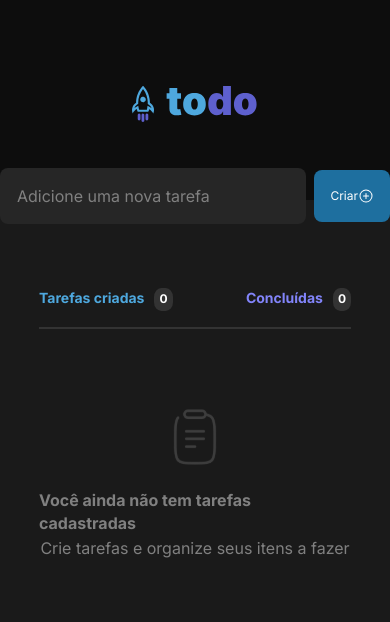
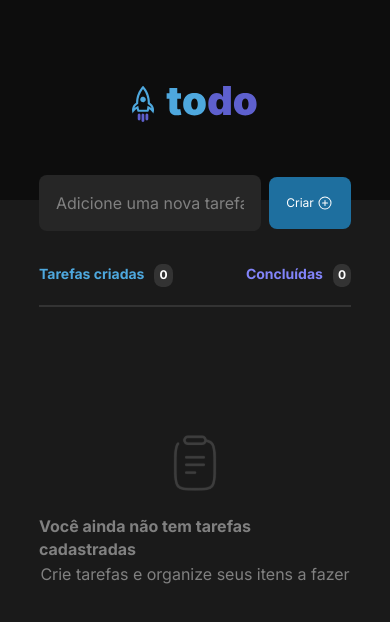
Before and after one commit to prissycorrea/to-do, a React (Vite) app: page / in a window 390 px wide. Shown: the top 622 px of the page. Built offline with nearby package versions, Linux system fonts and the light colour scheme.

Commit message:
functionalities done

```diff
--- a/src/App.tsx
+++ b/src/App.tsx
@@ -1,14 +1,12 @@
 import { useState } from 'react'
 import { Header } from './components/Header'
 import './global.css';
-import { Input } from './components/Input';
 import { CreatedTasks } from './components/CreatedTasks';
 
 export function App() {
   return (
     <>
     <Header />
-    <Input />
     <CreatedTasks />
     </>
   )
--- a/src/components/CreateButton.module.css
+++ b/src/components/CreateButton.module.css
@@ -18,3 +18,9 @@
 .button:hover {
     background: #4EA8DE;
 }
+
+@media (max-width: 767px) {
+    .button {
+        margin-bottom: 10px;
+    }
+}
--- a/src/components/CreateButton.tsx
+++ b/src/components/CreateButton.tsx
@@ -1,9 +1,13 @@
 import styles from './CreateButton.module.css';
 import { PlusCircle } from '@phosphor-icons/react';
 
-export function CreateButton() {
+interface CreateButtonProps {
+  onClick: () => void; // Callback para quando o botão for clicado
+}
+
+export function CreateButton({ onClick }: CreateButtonProps) {
   return (
-    <button className={styles.button} type="button">
+    <button onClick={onClick} className={styles.button} type="button">
       Criar <PlusCircle size={16} />
     </button>
   );
--- a/src/components/CreatedTasks.module.css
+++ b/src/components/CreatedTasks.module.css
@@ -1,7 +1,14 @@
 .container {
-
     width: 80vw;
     margin: 0 auto;
+}
+
+.noTasks {
+    display: flex;
+    flex-direction: column;
+    align-items: center;
+    justify-content: center;
+    margin: 3rem 0 5rem 0;
 }
 
 .tasksContainerHeader {
@@ -36,7 +43,7 @@
 }
 
 .containerTasks {
-    margin-top: 1rem;
+    margin-top: 5rem;
     border-top: 2px solid var(--gray-400);
     display: flex;
     flex-direction: column;
@@ -52,3 +59,15 @@
     font-weight: bold;
     margin-bottom: 0.2rem;
 }
+
+@media (max-width: 768px) {
+    .containerTasks {
+        margin-top: 4rem;
+    }
+
+    .tasksHeaderContainer {
+        margin-top: 7rem;
+    }
+
+
+}
--- a/src/components/CreatedTasks.tsx
+++ b/src/components/CreatedTasks.tsx
@@ -1,24 +1,109 @@
-import styles from './CreatedTasks.module.css';
-import clipboardIcon from '../assets/clipboard-icon.svg';
+import { useState } from "react";
+import styles from "./CreatedTasks.module.css";
+import clipboardIcon from "../assets/clipboard-icon.svg";
+import { TaskCard } from "./TaskCard";
+import { Input } from "./Input"; // Importando o componente Input
+
+// Definição de um tipo para a tarefa
+interface Task {
+  id: number;
+  title: string;
+  completed: boolean;
+}
 
 export function CreatedTasks() {
+  // Gerenciando o estado das tarefas
+  const [tasks, setTasks] = useState<Task[]>([]); // Inicialmente, sem tarefas
+  const [newTaskTitle, setNewTaskTitle] = useState<string>(""); // Estado para o título da nova tarefa
+
+  // Função para adicionar uma nova tarefa
+  const handleAddTask = () => {
+    if (newTaskTitle.trim() === "") return; // Não adiciona se o título estiver vazio
+
+    const newTask: Task = {
+      id: tasks.length + 1, // ID único para a tarefa (pode ser melhorado)
+      title: newTaskTitle,
+      completed: false,
+    };
+
+    setTasks([...tasks, newTask]); // Atualiza o estado com a nova tarefa
+    setNewTaskTitle(""); // Limpa o input após adicionar a tarefa
+  };
+
+  // Função para excluir uma tarefa
+  const handleDeleteTask = (taskId: number) => {
+    setTasks(tasks.filter((task) => task.id !== taskId)); // Remove a tarefa com o ID correspondente
+  };
+
+  // Função para alternar o status de conclusão da tarefa
+  const handleToggleTaskCompletion = (taskId: number) => {
+    setTasks(
+      tasks.map((task) =>
+        task.id === taskId ? { ...task, completed: !task.completed } : task
+      )
+    );
+  };
+
   return (
     <div className={styles.container}>
       <div className={styles.tasksContainerHeader}>
         <div className={styles.tasksHeader}>
           <p className={styles.tasksHeaderText}>Tarefas criadas</p>
-                <p>0</p>
+          <p>{tasks.filter((task) => !task.completed).length}</p>{" "}
+          {/* Número de tarefas não concluídas */}
         </div>
         <div className={styles.tasksHeader}>
           <p className={styles.tasksHeaderText}>Concluídas</p>
-                <p>0</p>
+          <p>{tasks.filter((task) => task.completed).length}</p>{" "}
+          {/* Número de tarefas concluídas */}
         </div>
       </div>
+
+      {/* Componente Input que captura o valor do input e cria a tarefa */}
+      <Input
+        value={newTaskTitle} // Valor do input
+        onChange={setNewTaskTitle} // Callback para atualizar o estado do input
+        onCreate={handleAddTask} // Callback para criar a tarefa
+      />
+
       <div className={styles.containerTasks}>
+        {/* Tarefas Não Concluídas */}
+        {tasks.filter((task) => !task.completed).length === 0 ? ( // Se não houver tarefas
+          <div className={styles.noTasks}>
             <img src={clipboardIcon} alt="Ícone de clipboard" />
             <p>Você ainda não tem tarefas cadastradas</p>
             <p>Crie tarefas e organize seus itens a fazer</p>
           </div>
+        ) : (
+          tasks
+            .filter((task) => !task.completed)
+            .map((task) => (
+              <TaskCard
+                key={task.id}
+                task={task}
+                onDelete={handleDeleteTask} // Passa a função de exclusão para o TaskCard
+                onToggleCompletion={handleToggleTaskCompletion} // Passa a função de conclusão para o TaskCard
+              />
+            ))
+        )}
+
+        {/* Tarefas Concluídas */}
+        {tasks.filter((task) => task.completed).length > 0 && (
+          <div className={styles.completedTasksContainer}>
+            <h3>Tarefas Concluídas</h3>
+            {tasks
+              .filter((task) => task.completed)
+              .map((task) => (
+                <TaskCard
+                  key={task.id}
+                  task={task}
+                  onDelete={handleDeleteTask} // Passa a função de exclusão para o TaskCard
+                  onToggleCompletion={handleToggleTaskCompletion} // Passa a função de alternância de conclusão para o TaskCard
+                />
+              ))}
+          </div>
+        )}
+      </div>
     </div>
   );
 }
--- a/src/components/Input.module.css
+++ b/src/components/Input.module.css
@@ -25,5 +25,28 @@
     justify-content: center;
     align-items: center;
     flex-direction: row;
-    margin-top: -2rem;
+    margin-top: -7rem;
 }
+
+/* Mobile */
+@media (max-width: 767px) {
+    .container {
+        flex-direction: row;
+    }
+
+    .input {
+        margin-bottom: 10px;
+        width: 80%;
+    }
+}
+
+/* Tablet */
+@media (min-width: 768px) and (max-width: 1023px) {
+    .container {
+        flex-direction: row;
+    }
+
+    .input {
+        width: 80%;
+    }
+}
--- a/src/components/Input.tsx
+++ b/src/components/Input.tsx
@@ -1,11 +1,23 @@
 import { CreateButton } from './CreateButton';
 import styles from './Input.module.css';
 
-export function Input() {
+interface InputProps {
+  value: string; // Valor atual do input
+  onChange: (value: string) => void; // Callback para mudança de valor
+  onCreate: () => void; // Callback para criar a tarefa
+}
+
+export function Input({ value, onChange, onCreate }: InputProps) {
   return (
     <div className={styles.container}>
-      <input className={styles.input} type="text" placeholder="Adicione uma nova tarefa" />
-      <CreateButton />
+      <input
+        className={styles.input}
+        type="text"
+        placeholder="Adicione uma nova tarefa"
+        value={value} // Valor do input controlado pelo estado
+        onChange={(e) => onChange(e.target.value)} // Chama o callback ao mudar o valor
+      />
+      <CreateButton onClick={onCreate} /> {/* Botão para criar a tarefa */}
     </div>
   );
 }
--- /dev/null
+++ b/src/components/TaskCard.module.css
@@ -0,0 +1,118 @@
+.taskCardContainer {
+    display: flex;
+    width: 80vw;
+    justify-content: space-between;
+    padding: 1rem;
+    background-color: var(--gray-500);
+    margin: 1rem;
+    border-radius: 8px;
+    transition: background-color 0.3s ease, transform 0.3s ease, opacity 0.3s ease;
+    opacity: 0; /* Começa invisível para animação de fade-in */
+    animation: fadeIn 0.5s forwards; /* Animação de adicionar */
+}
+
+.taskCardContainer p {
+    font-size: var(--medium-font);
+    font-weight: normal;
+}
+
+.taskCard {
+    display: flex;
+    width: 80%;
+}
+
+.taskCardContainer button {
+    background: none;
+    border: none;
+    cursor: pointer;
+}
+
+.taskCard button:nth-of-type(1) {
+    margin-right: 12px;
+    color: var(--blue-200);
+}
+
+.taskCardContainer .iconCircle:hover {
+    color: #1E6F9F !important;
+    transition: all 0.1s;
+}
+
+.taskCardContainer > button:nth-of-type(1) {
+    border-radius: 4px;
+    padding: 4px 2px 0 2px;
+}
+
+.taskCardContainer > button:nth-of-type(1):hover {
+    color: var(--red-200);
+    background-color: var(--gray-200);
+    transition: all 0.1s;
+}
+
+.taskCardChecked {
+    text-decoration: line-through;
+    display: flex;
+    width: 80%;
+}
+
+.taskCardContainer {
+    display: flex;
+    align-items: center;
+    justify-content: space-between;
+    margin-bottom: 10px;
+    padding: 10px;
+    background-color: #f4f4f5;
+    border-radius: 8px;
+    transition: background-color 0.3s ease, transform 0.3s ease;
+  }
+
+  @keyframes fadeIn {
+    from {
+      opacity: 0;
+      transform: translateY(20px); /* Começa mais abaixo */
+    }
+    to {
+      opacity: 1;
+      transform: translateY(0); /* Volta à posição original */
+    }
+  }
+
+  .removing {
+    opacity: 0;
+    transform: translateX(-20px); /* Desliza suavemente para a esquerda ao remover */
+    transition: opacity 0.3s ease, transform 0.3s ease; /* Animação de remoção */
+  }
+
+  .completing {
+    transform: translateX(20px); /* Desliza suavemente para a direita ao concluir */
+    transition: transform 0.3s ease; /* Animação de conclusão */
+  }
+
+  .circleButton {
+    position: relative;
+    background: none;
+    border: none;
+    cursor: pointer;
+    transition: transform 0.3s ease; /* Animação para o botão de círculo */
+  }
+
+  .completed {
+    color: #4CAF50; /* Cor do ícone quando a tarefa é concluída */
+    transform: scale(1.1); /* Leve aumento de escala ao concluir */
+  }
+
+  .completedText {
+    text-decoration: line-through;
+    color: #6B7280;
+    transition: color 0.3s ease; /* Transição de cor ao concluir */
+  }
+
+  .taskCard label {
+    display: flex;
+    align-items: center;
+    cursor: pointer;
+  }
+
+  .taskCard p {
+    margin-left: 10px;
+    transition: color 0.3s ease; /* Transição suave para o texto */
+  }
--- /dev/null
+++ b/src/components/TaskCard.tsx
@@ -0,0 +1,65 @@
+import { Circle, Trash, CheckCircle } from '@phosphor-icons/react';
+import styles from './TaskCard.module.css';
+import { useState } from 'react';
+
+interface Task {
+  id: number;
+  title: string;
+  completed: boolean;
+}
+
+interface TaskCardProps {
+  task: Task;
+  onDelete: (taskId: number) => void;
+  onToggleCompletion: (taskId: number) => void;
+}
+
+export function TaskCard({ task, onDelete, onToggleCompletion }: TaskCardProps) {
+  const [isRemoving, setIsRemoving] = useState(false);
+  const [isCompleting, setIsCompleting] = useState(false); // Estado local para animação de conclusão
+
+  // Função para manipular a exclusão com animação
+  const handleRemove = () => {
+    setIsRemoving(true); // Inicia a animação de remoção
+    setTimeout(() => onDelete(task.id), 300); // Remove após a animação
+  };
+
+  // Função para alternar a conclusão com animação
+  const handleCompletionToggle = () => {
+    setIsCompleting(true); // Inicia a animação de conclusão
+    setTimeout(() => {
+      onToggleCompletion(task.id);
+      setIsCompleting(false); // Reseta o estado de animação após a conclusão
+    }, 300);
+  };
+
+  return (
+    <div
+      className={`${styles.taskCardContainer} ${isRemoving ? styles.removing : ''} ${
+        isCompleting ? styles.completing : ''
+      }`}
+    >
+      <label className={styles.taskCard}>
+        <button
+          className={`${styles.circleButton} ${task.completed ? styles.completed : ''}`}
+          onClick={handleCompletionToggle}
+        >
+          {task.completed ? (
+            <CheckCircle size={24} className={styles.iconCircle} />
+          ) : (
+            <Circle size={24} className={styles.iconCircle} />
+          )}
+        </button>
+        <p
+          className={task.completed ? styles.completedText : ''}
+          onClick={handleCompletionToggle}
+        >
+          {task.title}
+        </p>
+      </label>
+      <button onClick={handleRemove}>
+        <Trash size={24} />
+      </button>
+    </div>
+  );
+}
```
Lines whose indentation alone changed are shown as unchanged.
